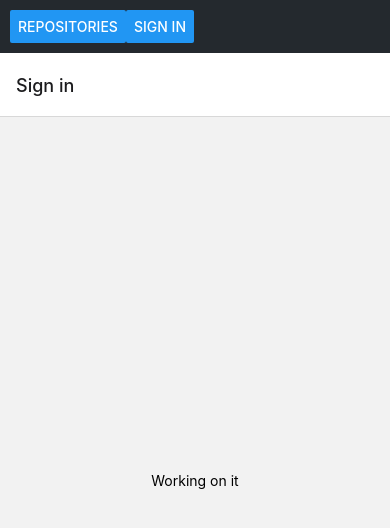
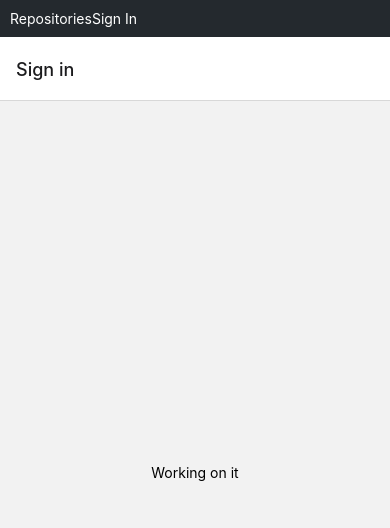
Before and after one commit to alejandropascuale/Rate-Repository-App, a React Native app: screen / in a window 390 px wide. Shown: the top 528 px of the page. Built offline with nearby package versions, Linux system fonts and the light colour scheme.

Commit message:
create link to navigate for screens

```diff
--- a/src/components/AppBar.jsx
+++ b/src/components/AppBar.jsx
@@ -1,21 +1,18 @@
 import React from 'react'
 import { View, StyleSheet, Button } from 'react-native'
+import { Link } from '@react-navigation/native';
 import theme from '../theme'
 import Constants from 'expo-constants'
 
 export default function AppBar({ navigation }) {
   return (
     <View style={styles.container}>
-        <Button
-            fontWeight='bold' style={styles.text}
-            title="Repositories"
-            onPress={() => navigation.navigate('Repositories')}
-        />
-        <Button
-            fontWeight='bold' style={styles.text}
-            title="Sign in"
-            onPress={() => navigation.navigate('Sign in')}
-        />
+        <Link to={{ screen: 'Repositories' }} fontWeight='bold' style={styles.text}>
+            Repositories
+        </Link>
+        <Link to={{ screen: 'Sign in' }} fontWeight='bold' style={styles.text}>
+            Sign In
+        </Link>
     </View>
   )
 }
```
